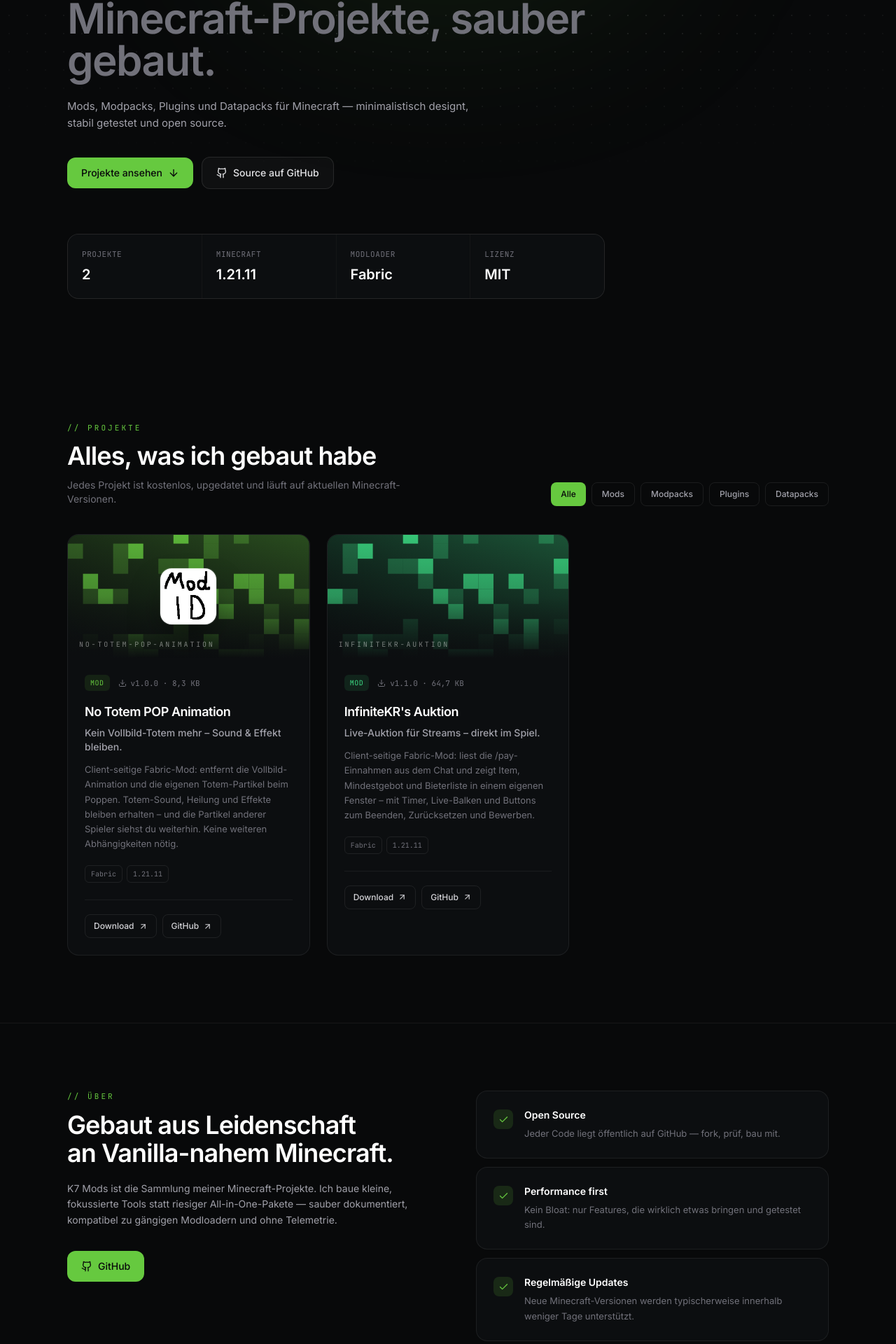
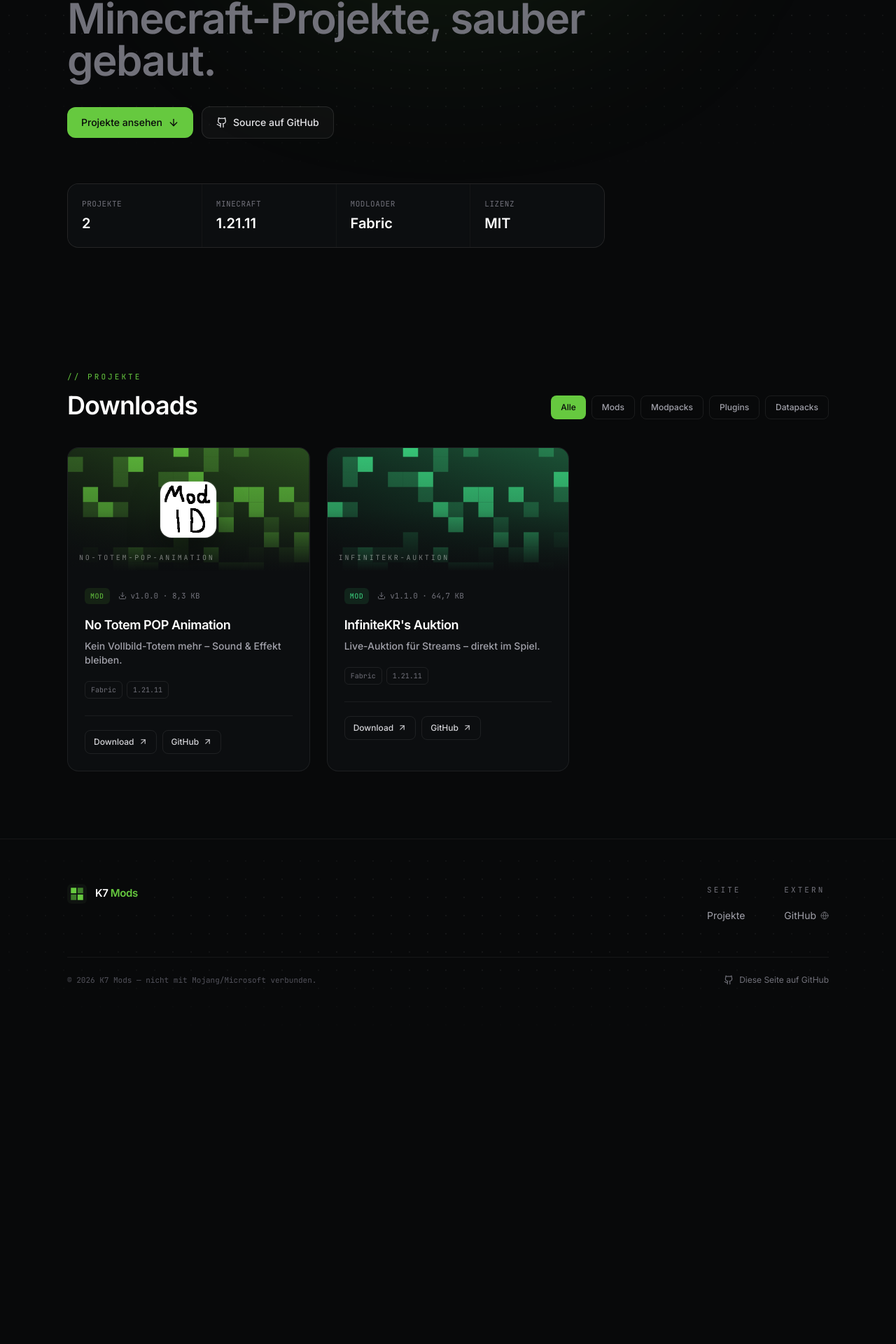
Before and after one commit to junisX/k7-mods, a React (Vite) app: page / in a window 1280 px wide. Shown: the part 277-2197 px from the top of the page at 70% size. After the commit the page ends 1750 px from the top, so only its background shows below. Built offline with nearby package versions, Linux system fonts and the light colour scheme.

Commit message:
Minimalistisch: Ueber-Sektion entfernt, Texte gekuerzt

```diff
--- a/src/App.tsx
+++ b/src/App.tsx
@@ -1,7 +1,6 @@
 import Header from './components/Header';
 import Hero from './components/Hero';
 import Projects from './components/Projects';
-import About from './components/About';
 import Footer from './components/Footer';
 
 export default function App() {
@@ -11,7 +10,6 @@
       <main>
         <Hero />
         <Projects />
-        <About />
       </main>
       <Footer />
     </div>
--- a/src/components/About.tsx
+++ /dev/null
@@ -1,102 +0,0 @@
-import { motion } from 'framer-motion';
-import { Check, Github, MessageSquare } from 'lucide-react';
-import { site } from '../data/site';
-
-const ease = [0.22, 1, 0.36, 1] as const;
-
-const points = [
-  {
-    title: 'Open Source',
-    text: 'Jeder Code liegt öffentlich auf GitHub — fork, prüf, bau mit.',
-  },
-  {
-    title: 'Performance first',
-    text: 'Kein Bloat: nur Features, die wirklich etwas bringen und getestet sind.',
-  },
-  {
-    title: 'Regelmäßige Updates',
-    text: 'Neue Minecraft-Versionen werden typischerweise innerhalb weniger Tage unterstützt.',
-  },
-];
-
-export default function About() {
-  return (
-    <section id="ueber" className="scroll-mt-20 border-t border-white/[0.06] py-24">
-      <div className="container-x grid gap-14 lg:grid-cols-2 lg:gap-20">
-        <motion.div
-          initial={{ opacity: 0, y: 24 }}
-          whileInView={{ opacity: 1, y: 0 }}
-          viewport={{ once: true, margin: '-80px' }}
-          transition={{ duration: 0.6, ease }}
-        >
-          <p className="eyebrow">// Über</p>
-          <h2 className="mt-3 text-3xl font-semibold tracking-tight text-white sm:text-4xl">
-            Gebaut aus Leidenschaft
-            <br />
-            an Vanilla-nahem Minecraft.
-          </h2>
-          <p className="mt-5 text-sm leading-relaxed text-zinc-400">
-            {site.name} ist die Sammlung meiner Minecraft-Projekte. Ich baue kleine, fokussierte
-            Tools statt riesiger All-in-One-Pakete — sauber dokumentiert, kompatibel zu gängigen
-            Modloadern und ohne Telemetrie.
-          </p>
-
-          <div className="mt-8 flex flex-wrap gap-3">
-            {site.links.github && (
-              <a
-                href={site.links.github}
-                target="_blank"
-                rel="noreferrer noopener"
-                className="btn-primary"
-              >
-                <Github size={16} />
-                GitHub
-              </a>
-            )}
-            {site.links.discord && (
-              <a
-                href={site.links.discord}
-                target="_blank"
-                rel="noreferrer noopener"
-                className="btn-ghost"
-              >
-                <MessageSquare size={16} />
-                Discord
-              </a>
-            )}
-            {site.links.modrinth && (
-              <a
-                href={site.links.modrinth}
-                target="_blank"
-                rel="noreferrer noopener"
-                className="btn-ghost"
-              >
-                Modrinth
-              </a>
-            )}
-          </div>
-        </motion.div>
-
-        <motion.ul
-          initial={{ opacity: 0, y: 24 }}
-          whileInView={{ opacity: 1, y: 0 }}
-          viewport={{ once: true, margin: '-80px' }}
-          transition={{ duration: 0.6, ease, delay: 0.1 }}
-          className="flex flex-col gap-3"
-        >
-          {points.map((p) => (
-            <li key={p.title} className="card flex gap-4 p-6">
-              <span className="mt-0.5 flex h-7 w-7 shrink-0 items-center justify-center rounded-lg bg-grass/15 text-grass">
-                <Check size={15} />
-              </span>
-              <div>
-                <h3 className="text-sm font-semibold text-white">{p.title}</h3>
-                <p className="mt-1.5 text-[13px] leading-relaxed text-zinc-500">{p.text}</p>
-              </div>
-            </li>
-          ))}
-        </motion.ul>
-      </div>
-    </section>
-  );
-}
--- a/src/components/Footer.tsx
+++ b/src/components/Footer.tsx
@@ -2,10 +2,7 @@
 import Logo from './Logo';
 import { site } from '../data/site';
 
-const nav = [
-  { label: 'Projekte', href: '#projekte' },
-  { label: 'Über', href: '#ueber' },
-];
+const nav = [{ label: 'Projekte', href: '#projekte' }];
 
 export default function Footer() {
   const year = new Date().getFullYear();
@@ -29,9 +26,6 @@
                 K7 <span className="text-grass">Mods</span>
               </span>
             </div>
-            <p className="mt-4 text-sm leading-relaxed text-zinc-500">
-              {site.tagline} Alle Projekte sind kostenlos und werden quelloffen entwickelt.
-            </p>
           </div>
 
           <div className="flex gap-14">
--- a/src/components/Header.tsx
+++ b/src/components/Header.tsx
@@ -5,7 +5,6 @@
 
 const links = [
   { label: 'Projekte', href: '#projekte' },
-  { label: 'Über', href: '#ueber' },
   { label: 'Kontakt', href: '#kontakt' },
 ];
 
--- a/src/components/Hero.tsx
+++ b/src/components/Hero.tsx
@@ -30,15 +30,6 @@
           {site.name}
           <span className="block text-zinc-500">{site.tagline}</span>
         </motion.h1>
-
-        <motion.p
-          initial={{ opacity: 0, y: 18 }}
-          animate={{ opacity: 1, y: 0 }}
-          transition={{ duration: 0.6, ease, delay: 0.14 }}
-          className="mt-6 max-w-xl text-[15px] leading-relaxed text-zinc-400"
-        >
-          {site.description}
-        </motion.p>
 
         <motion.div
           initial={{ opacity: 0, y: 18 }}
--- a/src/components/Projects.tsx
+++ b/src/components/Projects.tsx
@@ -48,9 +48,6 @@
           {project.title}
         </h3>
         <p className="mt-1.5 text-sm font-medium text-zinc-400">{project.short}</p>
-        <p className="mt-3 text-[13px] leading-relaxed text-zinc-500">
-          {project.description}
-        </p>
 
         <div className="mt-5 flex flex-wrap gap-1.5">
           {[...project.loaders, ...project.versions.slice(0, 2)].map((t) => (
@@ -97,11 +94,8 @@
           <div>
             <p className="eyebrow">// Projekte</p>
             <h2 className="mt-3 text-3xl font-semibold tracking-tight text-white sm:text-4xl">
-              Alles, was ich gebaut habe
+              Downloads
             </h2>
-            <p className="mt-3 max-w-lg text-sm text-zinc-500">
-              Jedes Projekt ist kostenlos, upgedatet und läuft auf aktuellen Minecraft-Versionen.
-            </p>
           </div>
 
           <div className="flex flex-wrap gap-2">
--- a/src/data/site.ts
+++ b/src/data/site.ts
@@ -27,7 +27,6 @@
   title: string;
   category: Category;
   short: string;
-  description: string;
   versions: string[];
   loaders: string[];
   /** kleine Kennzahl neben dem Download-Icon, z.B. "v1.0.0 · 8,3 KB" */
@@ -46,8 +45,6 @@
 export const site = {
   name: 'K7 Mods',
   tagline: 'Minecraft-Projekte, sauber gebaut.',
-  description:
-    'Mods, Modpacks, Plugins und Datapacks für Minecraft — minimalistisch designt, stabil getestet und open source.',
   // ⬇️ Leere URL blendet den jeweiligen Button komplett aus
   links: {
     /** Mod-Quellcode */
@@ -87,8 +84,6 @@
     title: 'No Totem POP Animation',
     category: 'mod',
     short: 'Kein Vollbild-Totem mehr – Sound & Effekt bleiben.',
-    description:
-      'Client-seitige Fabric-Mod: entfernt die Vollbild-Animation und die eigenen Totem-Partikel beim Poppen. Totem-Sound, Heilung und Effekte bleiben erhalten – und die Partikel anderer Spieler siehst du weiterhin. Keine weiteren Abhängigkeiten nötig.',
     versions: ['1.21.11'],
     loaders: ['Fabric'],
     meta: 'v1.0.0 · 8,3 KB',
@@ -108,8 +103,6 @@
     title: "InfiniteKR's Auktion",
     category: 'mod',
     short: 'Live-Auktion für Streams – direkt im Spiel.',
-    description:
-      'Client-seitige Fabric-Mod: liest die /pay-Einnahmen aus dem Chat und zeigt Item, Mindestgebot und Bieterliste in einem eigenen Fenster – mit Timer, Live-Balken und Buttons zum Beenden, Zurücksetzen und Bewerben.',
     versions: ['1.21.11'],
     loaders: ['Fabric'],
     meta: 'v1.1.0 · 64,7 KB',
```
Also changed, not shown: 1 other file (tests, documents, lock files or other folders).
